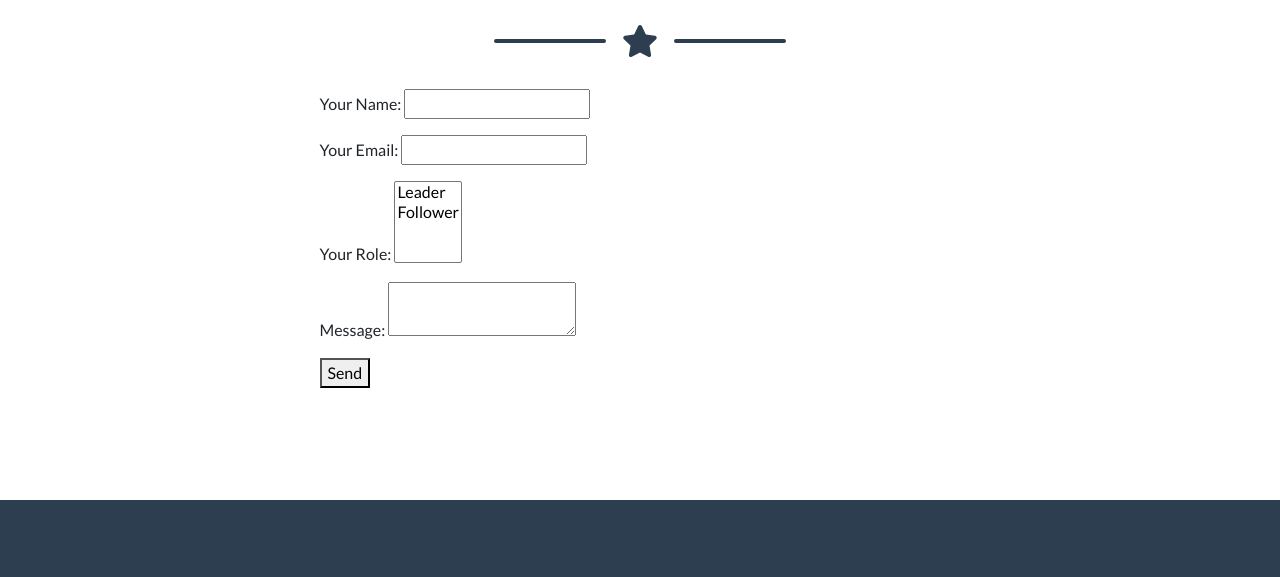
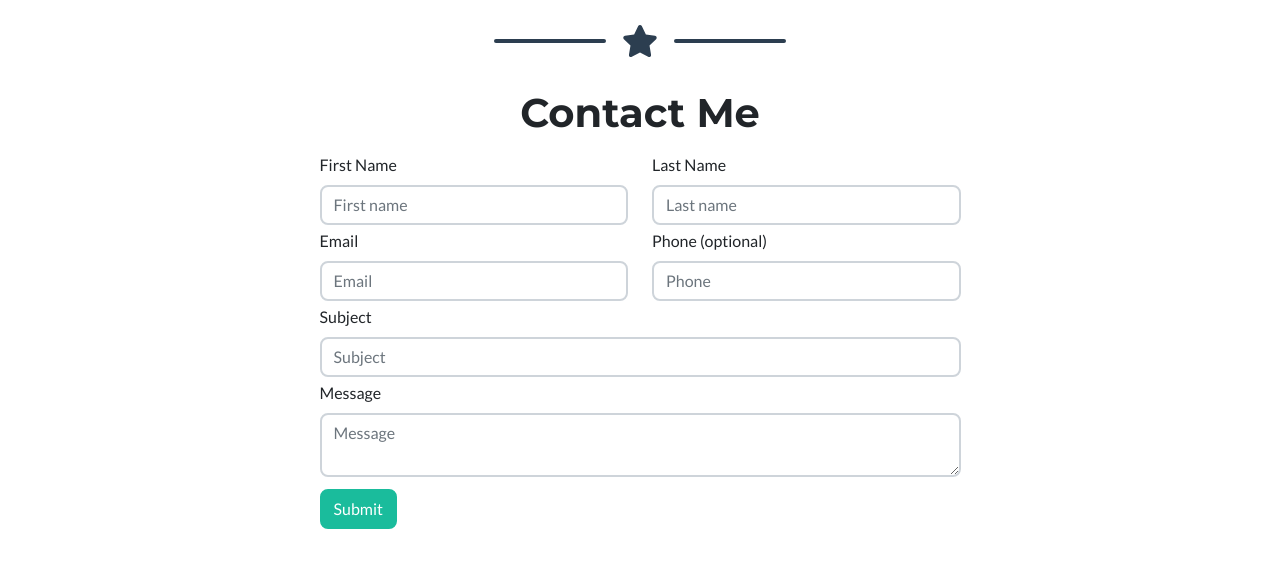
Before and after one commit to Matthew-Muir/Portfolio-Website, a plain HTML site: page index.html in a window 1280 px wide. Shown: the part 2418-2995 px from the top of the page. Drawn offline with nearby package versions, Linux system fonts and the light colour scheme.

Commit message:
Trying BS contact form

```diff
--- a/index.html
+++ b/index.html
@@ -161,26 +161,48 @@
                 <div class="row justify-content-center">
                     <div class="col-lg-8 col-xl-7">
 
-                        <form name="contact" method="POST" data-netlify="true">
-                            <p>
-                              <label>Your Name: <input type="text" name="name" /></label>
-                            </p>
-                            <p>
-                              <label>Your Email: <input type="email" name="email" /></label>
-                            </p>
-                            <p>
-                              <label>Your Role: <select name="role[]" multiple>
-                                <option value="leader">Leader</option>
-                                <option value="follower">Follower</option>
-                              </select></label>
-                            </p>
-                            <p>
-                              <label>Message: <textarea name="message"></textarea></label>
-                            </p>
-                            <p>
-                              <button type="submit">Send</button>
-                            </p>
-                          </form>
+                        <h1 class="text-center mb-3">Contact Me</h1>
+                        <form action="#" name="contact" method="POST" data-netlify="true">
+                            <div class="row mb-1">
+                                <div class="col">
+                                    <label class="form-label">First Name</label>
+                                    <input type="text" name="firstName" class="form-control" placeholder="First name"
+                                        aria-label="First name" required>
+                                </div>
+                                <div class="col">
+                                    <label class="form-label">Last Name</label>
+                                    <input type="text" name="lastName" class="form-control" placeholder="Last name"
+                                        aria-label="Last name" required>
+                                </div>
+                            </div>
+                            <div class="row mb-1">
+                                <div class="col">
+                                    <label class="form-label">Email</label>
+                                    <input type="email" name="email" class="form-control" placeholder="Email"
+                                        aria-label="Email" required>
+                                </div>
+                                <div class="col">
+                                    <label class="form-label">Phone (optional)</label>
+                                    <input type="text" name="phone" class="form-control" placeholder="Phone"
+                                        aria-label="Phone">
+                                </div>
+                            </div>
+                            <div class="row mb-1">
+                                <div class="col">
+                                    <label class="form-label">Subject</label>
+                                    <input type="text" name="subject" class="form-control" placeholder="Subject"
+                                        aria-label="Subject" required>
+                                </div>
+                            </div>
+                            <div class="row mb-1">
+                                <div class="col">
+                                    <label class="form-label">Message</label>
+                                    <textarea type="text" name="message" class="form-control" placeholder="Message"
+                                        aria-label="Message" required></textarea>
+                                </div>
+                            </div>
+                            <button type="submit" class="btn btn-primary mt-2">Submit</button>
+                        </form>
 
                     </div>
                 </div>
```
